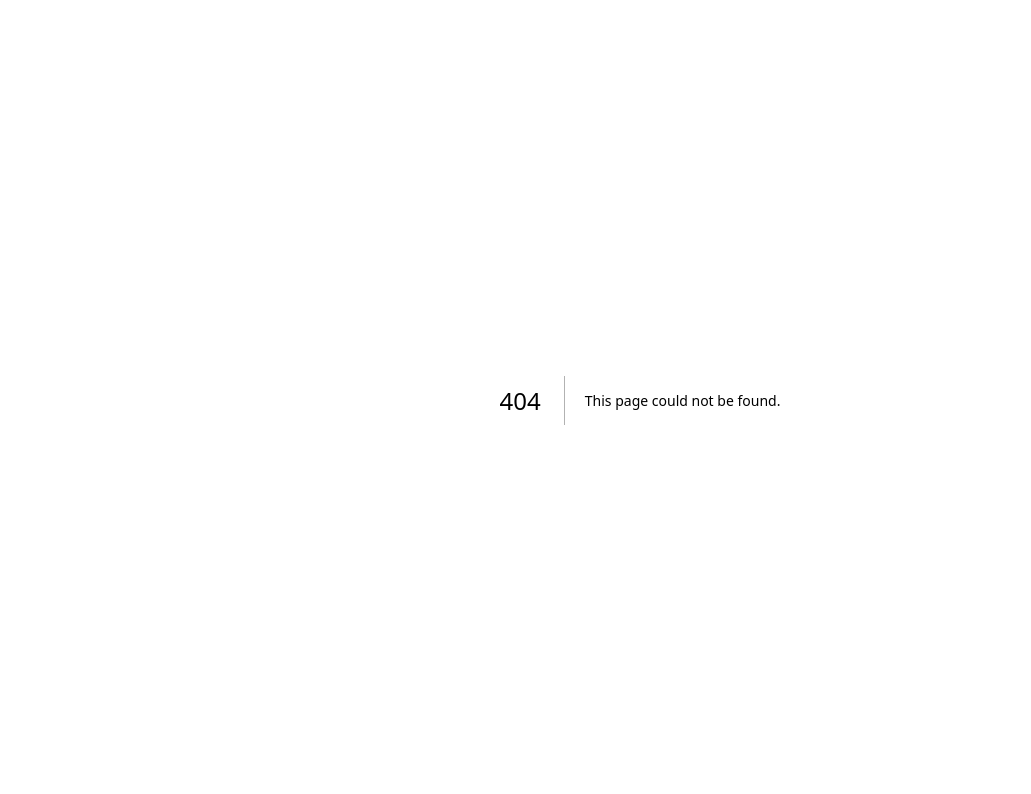
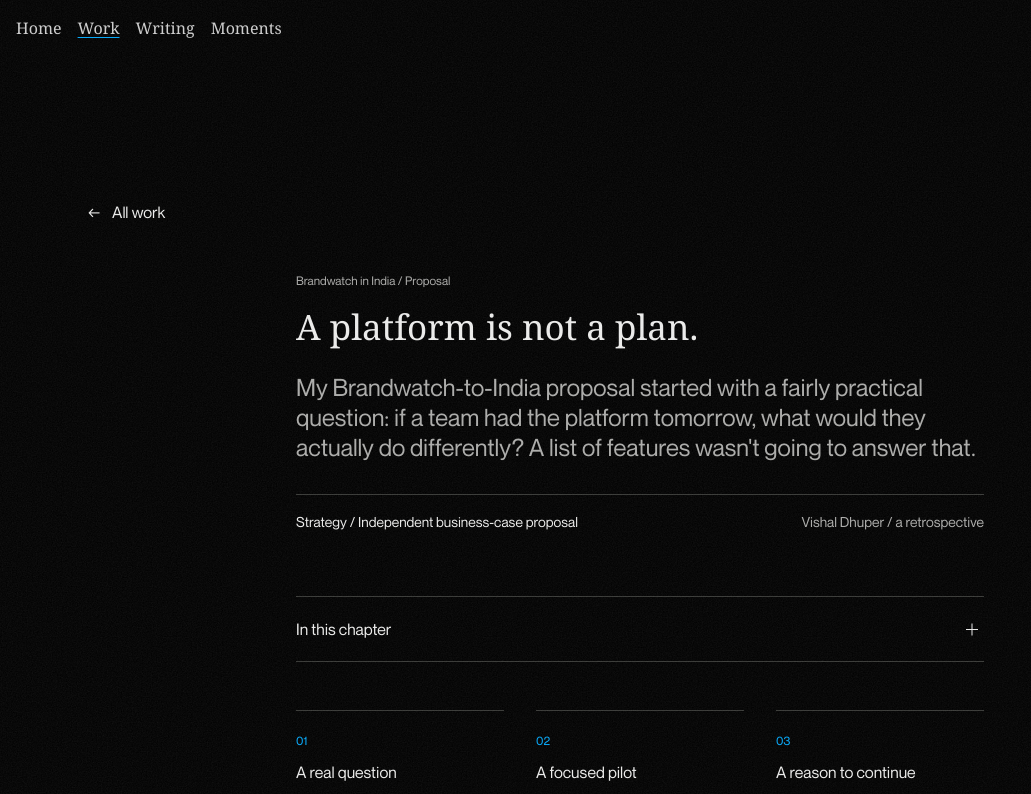
Before and after one commit to vaddyy/personalwebsite, a Next.js app: page /work/brandwatch-in-india/ in a window 1280 px wide. Before the commit this address had no page. Shown: the top 794 px of the page, without its empty margins (0-1031 px from the left). Built offline with nearby package versions, Linux system fonts and the light colour scheme; a web font is replaced by a local one.

Commit message:
Add approved individual work stories

```diff
--- /dev/null
+++ b/src/app/work/[slug]/page.tsx
@@ -0,0 +1,54 @@
+import type { Metadata } from "next";
+import { notFound } from "next/navigation";
+import { SiteShell } from "@/components/site-shell";
+import { ArticleContents, PageFooter } from "@/components/portfolio";
+import { ListeningStudy } from "@/components/listening-study";
+import { ReportSpread } from "@/components/report-spread";
+import { workStories } from "@/lib/work-stories";
+import { sitePath } from "@/lib/paths";
+
+export const dynamicParams = false;
+
+export function generateStaticParams() {
+  return workStories.map(story => ({ slug: story.slug }));
+}
+
+export async function generateMetadata({ params }: { params: Promise<{ slug: string }> }): Promise<Metadata> {
+  const { slug } = await params;
+  const story = workStories.find(item => item.slug === slug);
+  return { title: story ? `${story.title || story.company} | Work | Vishal Dhuper` : "Work | Vishal Dhuper", description: story?.summary };
+}
+
+export default async function WorkStoryPage({ params }: { params: Promise<{ slug: string }> }) {
+  const { slug } = await params;
+  const index = workStories.findIndex(item => item.slug === slug);
+  if (index === -1) notFound();
+  const story = workStories[index];
+  const next = workStories[(index + 1) % workStories.length];
+
+  return (
+    <SiteShell>
+      <main className="portfolio work-story-page" id="main-content" tabIndex={-1}>
+        <a className="back-link" href={sitePath(`/work/#${story.group === "selected" ? "selected" : "earlier"}`)}><span aria-hidden="true">&#8592;</span> All work</a>
+        <article className={`essay-article work-story${story.exhibit ? " work-story-wide" : ""}`}>
+          <header>
+            <p className="eyebrow">{story.group === "selected" ? story.company : "An earlier chapter"} / {story.period}</p>
+            <h1>{story.title || story.company}</h1>
+            <p className="essay-deck">{story.introduction}</p>
+            <p className="essay-byline">{story.role}<span>Vishal Dhuper / a retrospective</span></p>
+          </header>
+          <ArticleContents label="In this chapter" items={story.sections.map((section, i) => ({ href: `#chapter-${i + 1}`, title: section.heading }))} />
+          {story.exhibit && <section className="work-exhibit" aria-labelledby="work-exhibit-title"><h2 id="work-exhibit-title" className="sr-only">{story.exhibit === "listening" ? "Listening in practice" : "Reading the reports"}</h2>{story.exhibit === "listening" ? <ListeningStudy /> : <ReportSpread />}</section>}
+          {story.process.length > 0 && <ol className="work-process" aria-label="Work approach">
+            {story.process.map((step, i) => <li key={step.title}><span>0{i + 1}</span><h2>{step.title}</h2><p>{step.note}</p></li>)}
+          </ol>}
+          <div className="essay-body">
+            {story.sections.map((section, i) => <section id={`chapter-${i + 1}`} tabIndex={-1} key={section.heading}><h2>{section.heading}</h2>{section.paragraphs.map(p => <p key={p}>{p}</p>)}</section>)}
+          </div>
+          <footer className="essay-provenance"><h2>About this chapter</h2><p>{story.sourceNote}</p></footer>
+        </article>
+        <PageFooter next={`Next chapter / ${next.company}`} href={`/work/${next.slug}/`} />
+      </main>
+    </SiteShell>
+  );
+}
```
